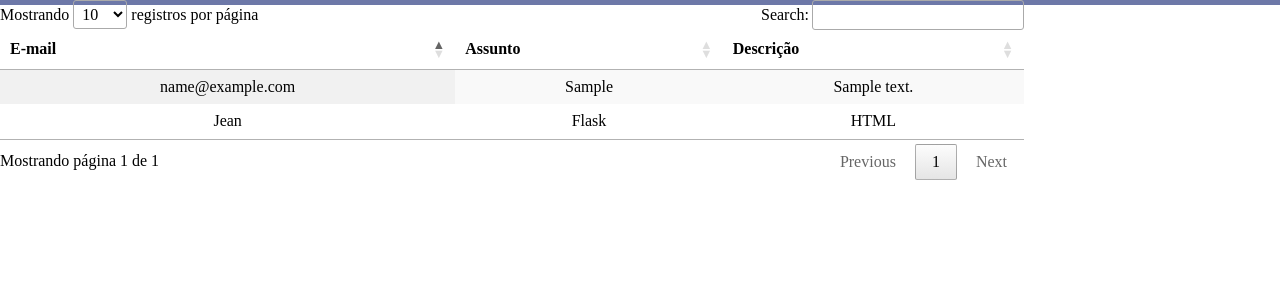
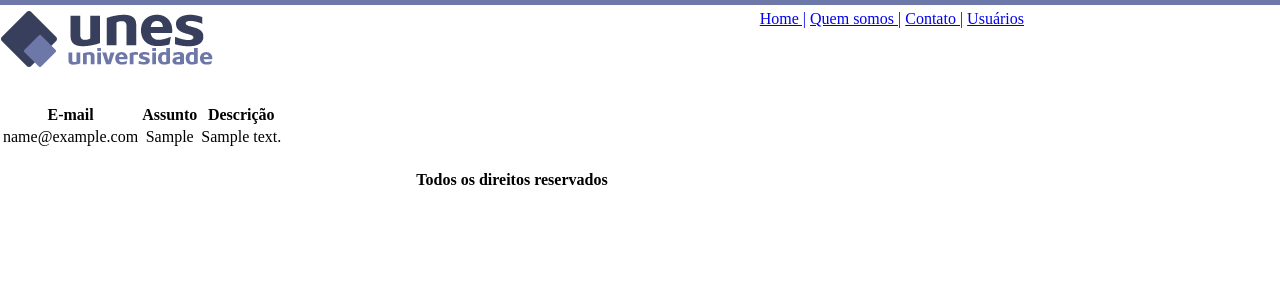
Before and after one commit to kalil004/UNES-PMIC, a Flask app: page /users in a window 1280 px wide. Shown: the top 300 px of the page. Run offline with Flask 2, Linux system fonts and the light colour scheme; tables that the repository leaves empty hold one stand-in row (values such as "Sample post"); some libraries are stand-ins or nearby versions.

Commit message:
Update users.html

```diff
--- a/templates/users.html
+++ b/templates/users.html
@@ -1,16 +1,11 @@
-<!DOCTYPE html>
-<html lang="pt-br">
-<head>
-  <meta charset="UTF-8">
+{% extends "base.html"%}
+
+{% block conteudo %}
   <title>Users</title>
 
   <link rel="stylesheet" type="text/css" href="{{url_for('static', filename='css/style.css')}}">
   <link rel="stylesheet" type="text/css" href="{{ url_for('static', filename='css/normalize.css')}}">
-  <link rel="stylesheet" type="text/css" href="https://cdn.datatables.net/1.11.3/css/jquery.dataTables.css">
 
-  <script src="https://code.jquery.com/jquery-3.6.0.min.js" integrity="sha256-/xUj+3OJU5yExlq6GSYGSHk7tPXikynS7ogEvDej/m4=" crossorigin="anonymous"></script>
-
-</head>
 <body>
 
 <table id="users" class="display">
@@ -37,49 +32,8 @@
 
     {% endfor %}
 
-    <tbody>
-        <tr>
-            <td>Jean</td>
-            <td>Flask</td>
-            <td>HTML</td>
-        </tr>
-    </tbody>
-
 </table>
 
-
-
-<script type="text/javascript" charset="utf8" src="https://cdn.datatables.net/1.11.3/js/jquery.dataTables.js"></script>
-
-<script src="https://code.jquery.com/jquery-3.5.1.js"></script>
-<script src="https://cdn.datatables.net/1.11.3/js/jquery.dataTables.min.js"></script>
-
-  <script>
-  $(document).ready(function(){
-      $('#users').DataTable({
-        	"language": {
-                "lengthMenu": "Mostrando _MENU_ registros por página",
-                "zeroRecords": "Nada encontrado",
-                "info": "Mostrando página _PAGE_ de _PAGES_",
-                "infoEmpty": "Nenhum registro disponível",
-                "infoFiltered": "(filtrado de _MAX_ registros no total)"
-            }
-        });
-  });
-  </script>
-
-  <script>
-     $(document).ready(function() {
-    $('#example').DataTable( {
-        "ajax": "data/objects.txt",
-        "columns": [
-            { "data": "email" },
-            { "data": "assunto" },
-            { "data": "descricao" }
-
-            ]
-        } );
-    } );
-    </script>
+{% endblock %}
 </body>
 </html>
```
